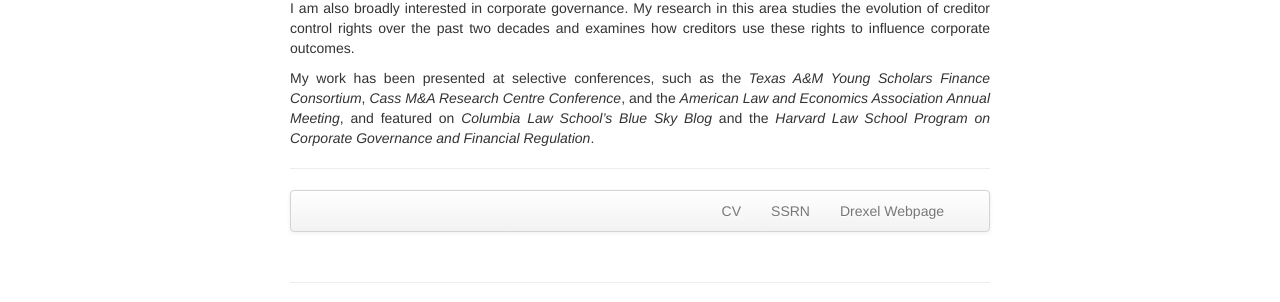
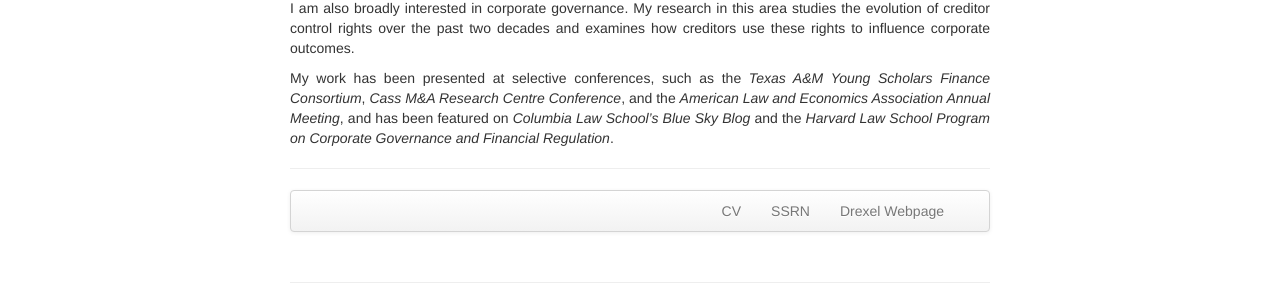
Before and after one commit to ThomasPGriffin/thomaspgriffin.github.io, a Jekyll site: the page built from index.md, in a window 1280 px wide. Shown: the part 516-818 px from the top of the page. Built offline with Jekyll 4.4.1, drawn with Linux system fonts in a browser that asks for light colours.

Commit message:
Update index.md

```diff
--- a/index.md
+++ b/index.md
@@ -33,7 +33,7 @@ keywords: Tom, Griffin, Thomas, finance, phd, drexel
 
 <p>I am also broadly interested in corporate governance. My research in this area studies the evolution of creditor control rights over the past two decades and examines how creditors use these rights to influence corporate outcomes.</p>
 
-<p>My work has been presented at selective conferences, such as the <i>Texas A&M Young Scholars Finance Consortium</i>, <i>Cass M&A Research Centre Conference</i>, and the <i>American Law and Economics Association Annual Meeting</i>, and featured on <i>Columbia Law School’s Blue Sky Blog</i> and the <i>Harvard Law School Program on Corporate Governance and Financial Regulation</i>.</p>
+<p>My work has been presented at selective conferences, such as the <i>Texas A&M Young Scholars Finance Consortium</i>, <i>Cass M&A Research Centre Conference</i>, and the <i>American Law and Economics Association Annual Meeting</i>, and has been featured on <i>Columbia Law School’s Blue Sky Blog</i> and the <i>Harvard Law School Program on Corporate Governance and Financial Regulation</i>.</p>
 
 </div>
 ---
```
